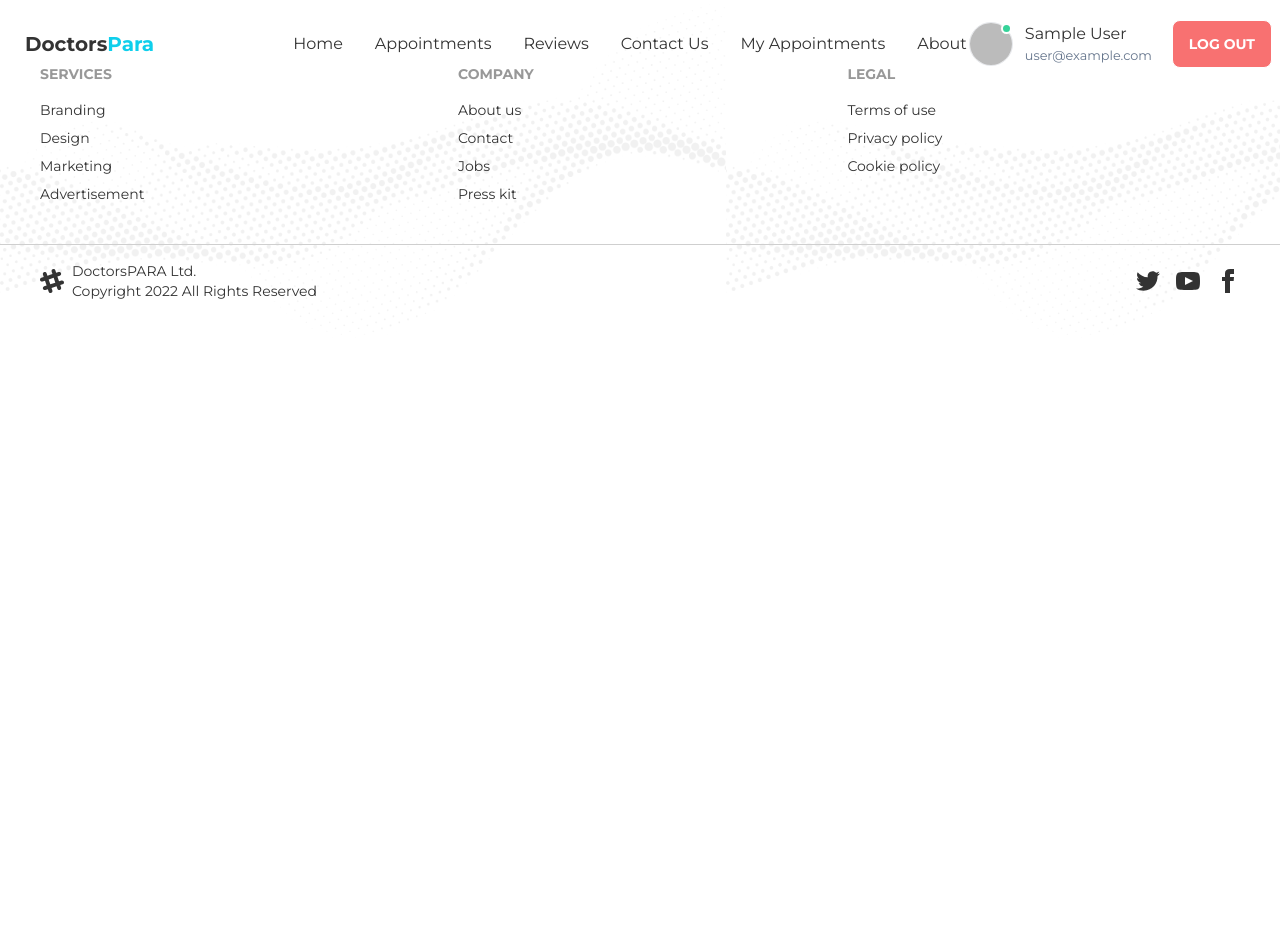
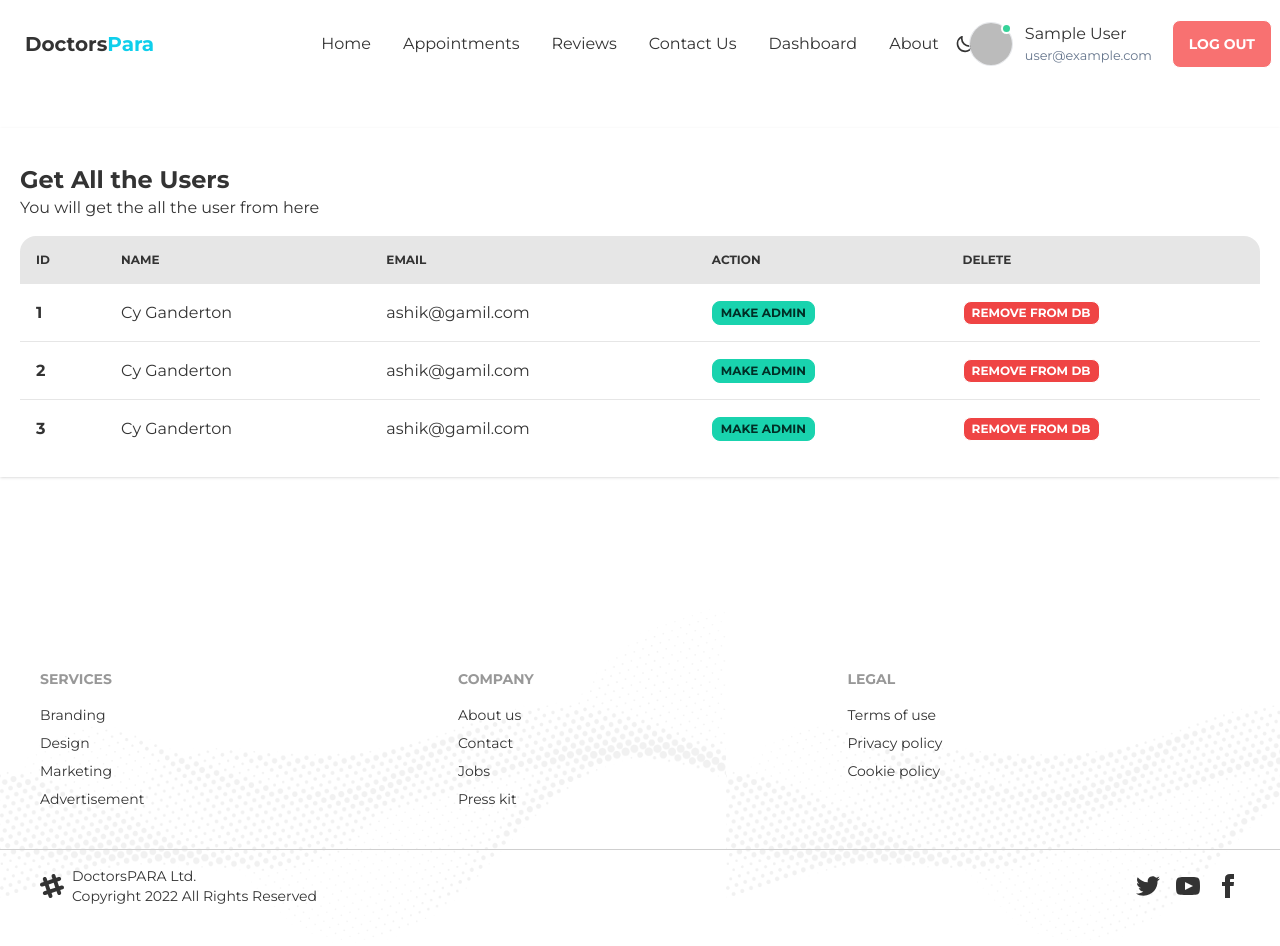
Before and after one commit to Ashik-Mahmud/doctors-portal-projects, a React (Create React App) app: page /users in a window 1280 px wide. Before the commit the page ends 800 px from the top, so only its background shows below. Built offline with nearby package versions, Linux system fonts and the light colour scheme; no server answers; sample sign-in values are in the browser's storage.

Commit message:
create a page for showing all the users this route only for admin can access

```diff
--- a/src/App.js
+++ b/src/App.js
@@ -11,6 +11,7 @@ import Login from "./Pages/Login/Login/Login";
 import SignUp from "./Pages/Login/SignUp/SignUp";
 import MyAppointments from "./Pages/MyAppointments/MyAppointments";
 import Reviews from "./Pages/Reviews/Reviews";
+import Users from "./Pages/Users/Users";
 import Footer from "./Shared/Footer/Footer";
 import Header from "./Shared/Header/Header";
 export const AuthContext = createContext(null)
@@ -42,6 +43,7 @@ function App() {
 
                 {/* protected routes  */}
                 <Route path="/my-appointments" element={<RequireAuth><MyAppointments /></RequireAuth>} />
+                <Route path="/users" element={<RequireAuth><Users /></RequireAuth>} />
 
             </Routes>
             <Footer />
--- /dev/null
+++ b/src/Helpers/CreateUser.js
@@ -0,0 +1,22 @@
+
+const CreateUser = async(user) => {
+
+      await fetch(`http://localhost:5000/users`, {
+        method: "PUT",
+        headers: {
+          "content-type": "application/json",
+          authorization: `Bearer ${localStorage.getItem("accessToken")}`,
+        },
+        body: JSON.stringify({
+          uid: user?.uid,
+          email: user?.email,
+        }),
+      })
+        .then((res) => res.json())
+        .then((data) => {
+          console.log(data);
+        });
+
+};
+
+export default CreateUser;
--- /dev/null
+++ b/src/Hooks/useCreateUser.jsx
@@ -0,0 +1,30 @@
+import { useEffect, useState } from "react";
+
+const useCreateUser = (user) => {
+  const [response, setResponse] = useState("");
+  const [userLoading, setUserLoading] = useState(true);
+  useEffect(() => {
+    (async () => {
+      await fetch(`http://localhost:5000/users`, {
+        method: "PUT",
+        headers: {
+          "content-type": "application/json",
+          authorization: `Bearer ${localStorage.getItem("accessToken")}`,
+        },
+        body: JSON.stringify({
+          uid: user?.uid,
+          email: user?.email,
+        }),
+      })
+        .then((res) => res.json())
+        .then((data) => {
+          console.log(data);
+          setResponse(data);
+          setUserLoading(false);
+        });
+    })();
+  }, [user]);
+  return [response, userLoading];
+};
+
+export default useCreateUser;
--- a/src/Hooks/useFirebase.jsx
+++ b/src/Hooks/useFirebase.jsx
@@ -1,5 +1,6 @@
 import { onAuthStateChanged, signInWithPopup } from "firebase/auth";
 import { useEffect, useState } from "react";
+import CreateUser from "../Helpers/CreateUser";
 import Token from "../Helpers/Token";
 import auth from "./../Firebase/Firebase.config";
 const useFirebase = () => {
@@ -12,6 +13,7 @@ const useFirebase = () => {
       .then((res) => {
         setLoading(true);
         Token(auth?.currentUser?.uid);
+        CreateUser(auth?.currentUser);
       })
       .catch((err) => {
         console.error(err);
--- a/src/Pages/Login/SignUp/SignUp.jsx
+++ b/src/Pages/Login/SignUp/SignUp.jsx
@@ -4,6 +4,7 @@ import toast from "react-hot-toast";
 import { Link, useLocation, useNavigate } from "react-router-dom";
 import bgImage from "../../../Assets/images/bg.png";
 import auth from "../../../Firebase/Firebase.config";
+import CreateUser from "../../../Helpers/CreateUser";
 import Token from "../../../Helpers/Token";
 import useFirebase from "../../../Hooks/useFirebase";
 import SocialLogin from "../SocialLogin/SocialLogin";
@@ -38,6 +39,7 @@ const SignUp = () => {
           Token(auth?.currentUser?.uid);
         });
         setLoading(false);
+        CreateUser(auth?.currentUser);
       })
       .catch((err) => {
         setLoading(false);
--- a/src/Pages/Login/SocialLogin/SocialLogin.jsx
+++ b/src/Pages/Login/SocialLogin/SocialLogin.jsx
@@ -8,6 +8,7 @@ const SocialLogin = () => {
     const provider = new GoogleAuthProvider();
     socialProviderLogin(provider);
   };
+
   return (
     <>
       <div className="divider">OR</div>
--- /dev/null
+++ b/src/Pages/Users/Users.jsx
@@ -0,0 +1,76 @@
+import React from "react";
+
+const Users = () => {
+  return (
+    <section className="users py-32">
+      <div className="container mx-auto shadow p-5">
+        <div className="title my-4">
+          <h3 className="text-2xl font-semibold">Get All the Users</h3>
+          <p>You will get the all the user from here</p>
+        </div>
+        <div class="overflow-x-auto">
+          <table class="table w-full">
+            <thead>
+              <tr>
+                <th>ID</th>
+                <th>Name</th>
+                <th>Email</th>
+                <th>Action</th>
+                <th>Delete</th>
+              </tr>
+            </thead>
+            <tbody>
+              <tr>
+                <th>1</th>
+                <td>Cy Ganderton</td>
+                <td>ashik@gamil.com </td>
+                <td>
+                  <button className="btn btn-secondary btn-xs">
+                    Make admin
+                  </button>
+                </td>
+                <td>
+                  <button className="btn bg-red-500 text-white btn-xs">
+                    Remove from DB
+                  </button>
+                </td>
+              </tr>
+              <tr>
+                <th>2</th>
+                <td>Cy Ganderton</td>
+                <td>ashik@gamil.com </td>
+                <td>
+                  <button className="btn btn-secondary btn-xs">
+                    Make admin
+                  </button>
+                </td>
+                <td>
+                  <button className="btn bg-red-500 text-white btn-xs">
+                    Remove from DB
+                  </button>
+                </td>
+              </tr>
+              <tr>
+                <th>3</th>
+                <td>Cy Ganderton</td>
+                <td>ashik@gamil.com </td>
+                <td>
+                  <button className="btn btn-secondary btn-xs">
+                    Make admin
+                  </button>
+                </td>
+                <td>
+                  <button className="btn bg-red-500 text-white btn-xs">
+                    Remove from DB
+                  </button>
+                </td>
+              </tr>
+            </tbody>
+          </table>
+        </div>
+      </div>
+    </section>
+  );
+};
+
+export default Users;
--- a/src/Shared/Header/Header.jsx
+++ b/src/Shared/Header/Header.jsx
@@ -32,9 +32,22 @@ const Header = ({ themeToggle }) => {
         <Link to="/contact">Contact Us</Link>
       </li>
       {isAuth && (
-        <li>
-          <Link to="/my-appointments">My Appointments</Link>
-        </li>
+        <>
+          <li className="dropdown dropdown-hover">
+            <label tabIndex="0">Dashboard</label>
+            <ul
+              tabIndex="0"
+              className="dropdown-content menu p-2 shadow bg-base-100 rounded-box w-52"
+            >
+              <li>
+                <Link to="/my-appointments">My Appointments</Link>
+              </li>
+              <li>
+                <Link to="/users">Users</Link>
+              </li>
+            </ul>
+          </li>
+        </>
       )}
 
       <li tabIndex="0">
```
